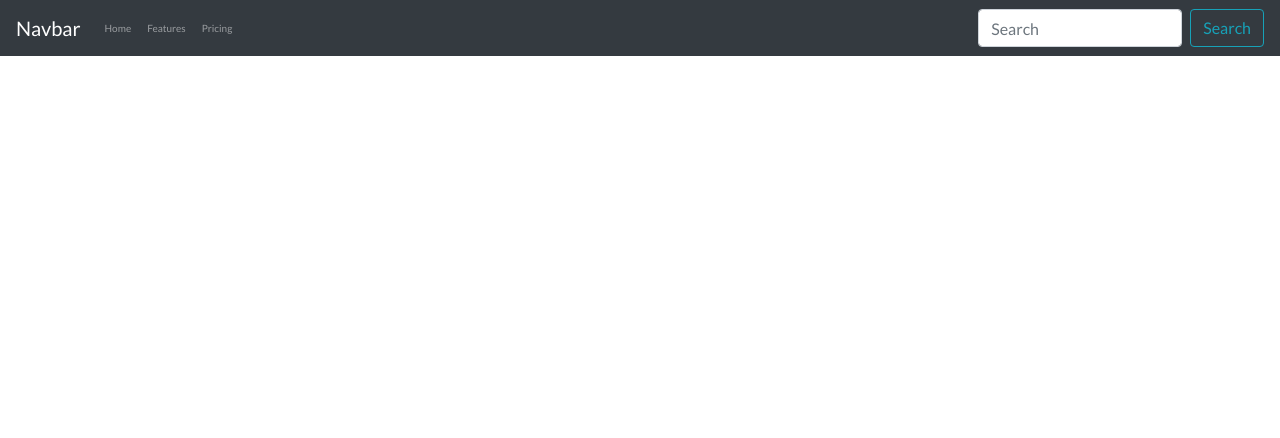
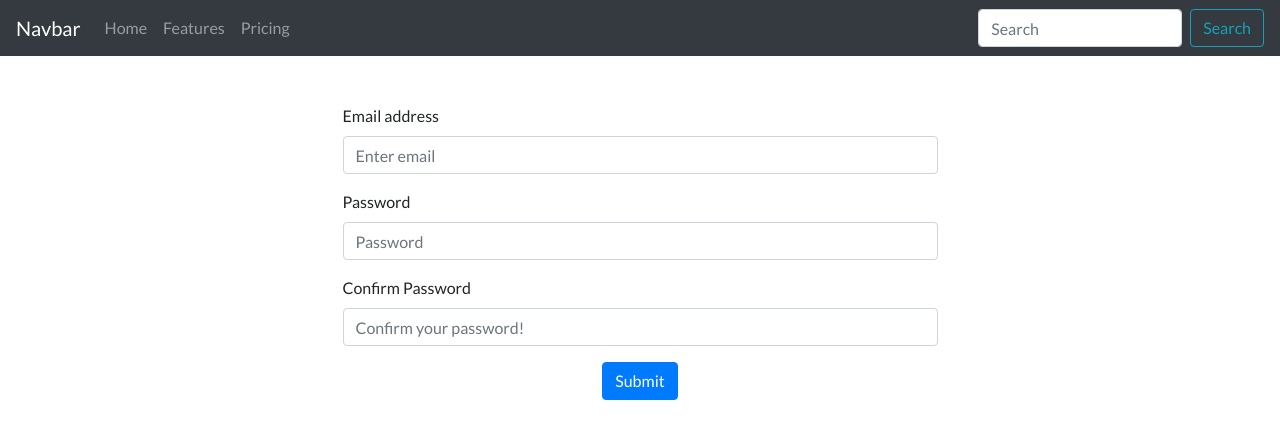
Before and after one commit to newadbie/BeFriendsApp, a React (Create React App) app in the folder client/: page / in a window 1280 px wide. Shown: the top 438 px of the page. Built offline with nearby package versions, Linux system fonts and the light colour scheme.

Commit message:
Move navbar to the component folder.

```diff
--- /dev/null
+++ b/client/src/containers/App.js
@@ -0,0 +1,19 @@
+import React from "react";
+import Navbar from "../components/Navbar";
+import Container from "react-bootstrap/Container";
+import Register from "./register/Register";
+
+import "bootstrap/dist/css/bootstrap.min.css";
+
+const App = () => {
+  return (
+    <React.Fragment>
+      <Navbar />
+      <Container className="mt-5" fluid>
+        <Register />
+      </Container>
+    </React.Fragment>
+  );
+};
+
+export default App;
--- a/client/src/containers/application/App.js
+++ /dev/null
@@ -1,16 +0,0 @@
-import React from 'react'
-import { Container } from "react-bootstrap";
-import Navigation from "../navigation/Navigation";
-
-import "bootstrap/dist/css/bootstrap.min.css";
-
-const App = () => {
-  return (
-    <React.Fragment>
-      <Navigation />
-      <Container fluid></Container>
-    </React.Fragment>
-  );
-};
-
-export default App;
--- a/client/src/containers/register/Register.js
+++ b/client/src/containers/register/Register.js
@@ -1,6 +1,29 @@
+import React from "react";
+import Button from "react-bootstrap/Button";
+import Form from "react-bootstrap/Form";
+import Container from "react-bootstrap/Container";
+
 const Register = (props) => {
   return (
-    <p>HEllo</p>
+    <Container className="w-50">
+      <Form>
+        <Form.Group controlId="email">
+          <Form.Label>Email address</Form.Label>
+          <Form.Control type="email" placeholder="Enter email" />
+        </Form.Group>
+        <Form.Group controlId="password">
+          <Form.Label>Password</Form.Label>
+          <Form.Control type="password" placeholder="Password" />
+        </Form.Group>
+        <Form.Group controlId="confirmPassword">
+          <Form.Label>Confirm Password</Form.Label>
+          <Form.Control type="password" placeholder="Confirm your password!" />
+        </Form.Group>
+        <Button variant="primary" type="submit" className="ml-auto mr-auto d-block">
+          Submit
+        </Button>
+      </Form>
+    </Container>
   );
 };
 
--- a/client/src/index.js
+++ b/client/src/index.js
@@ -1,6 +1,6 @@
 import React from 'react';
 import ReactDOM from 'react-dom';
-import App from './containers/application/App';
+import App from './containers/App';
 import reportWebVitals from './reportWebVitals';
 import './main.css';
 
--- a/client/src/main.css
+++ b/client/src/main.css
@@ -2,6 +2,5 @@
 body {
   margin: 0;
   padding: 0;
-  font-size: 62.5%;
   font-family:'Lato';
 }
```
Also changed, not shown: client/src/components/Navbar.js (renamed from client/src/containers/navigation/Navigation.js).
